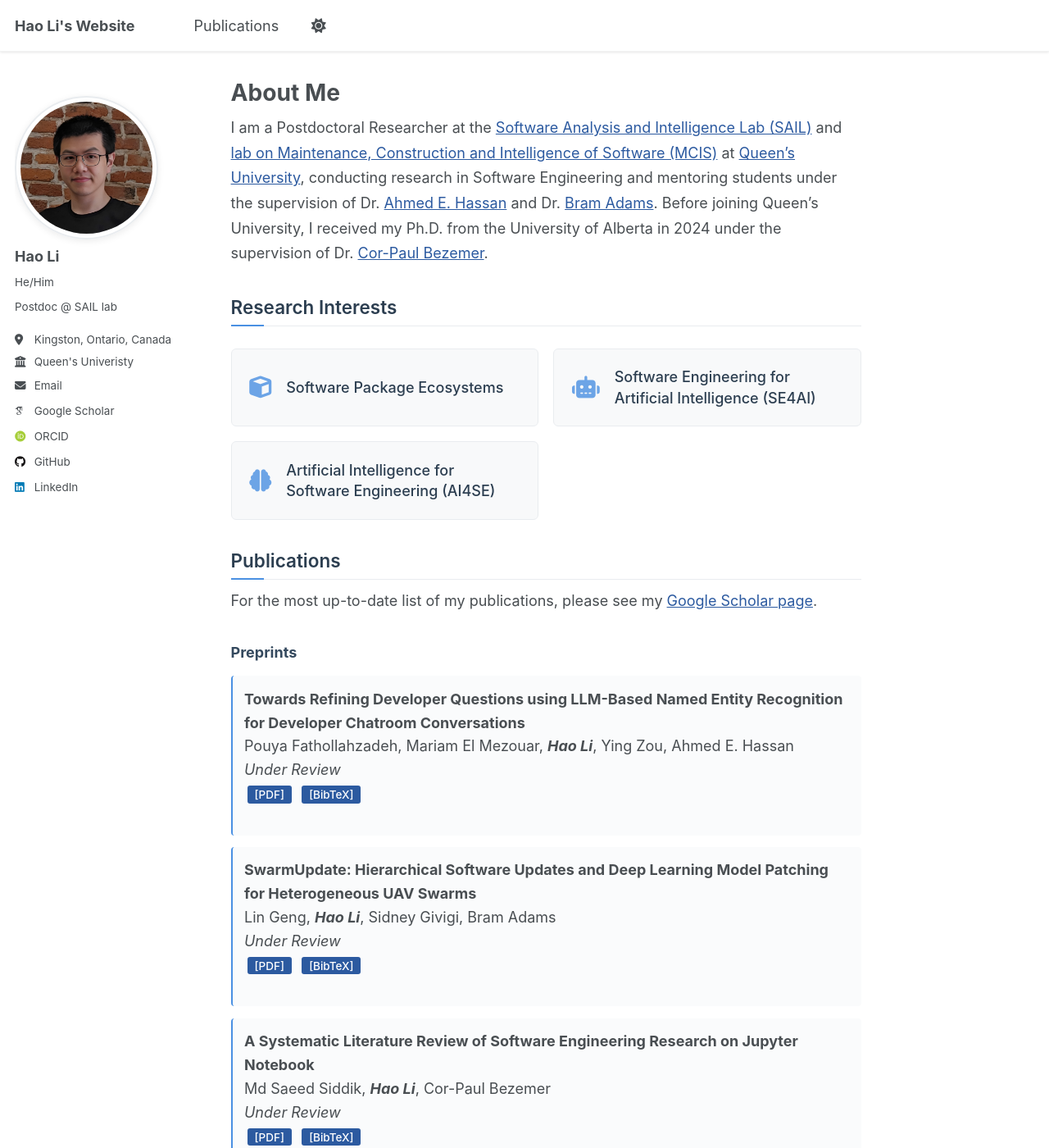
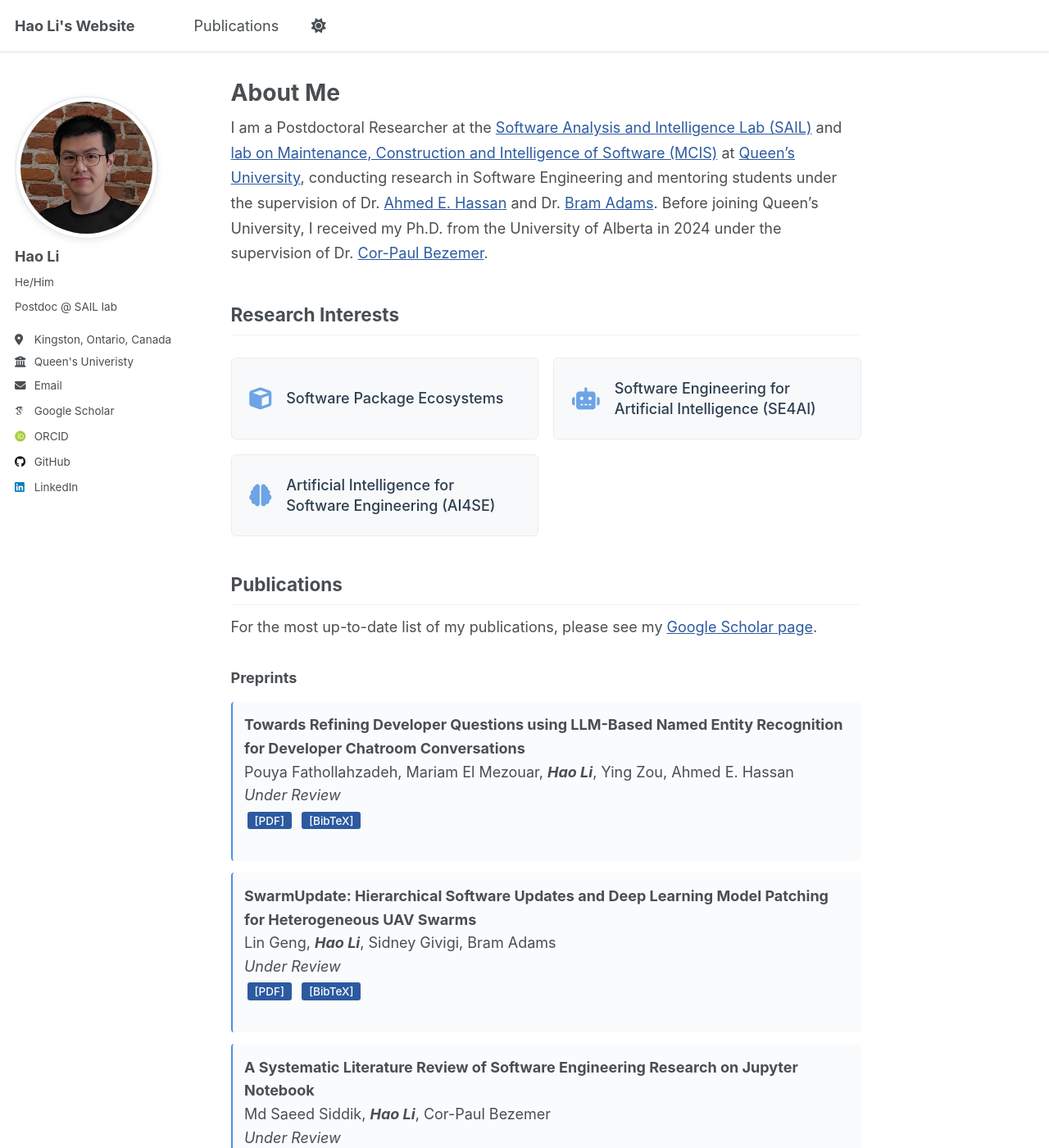
Before and after one commit to Leo-LiHao/Leo-LiHao.github.io, a Jekyll site: the page built from _pages/about.md, in a window 1280 px wide and 1400 px high. Shown: the whole window at 82% size. Built offline with Jekyll 4.4.1, drawn with Linux system fonts in a browser that asks for light colours; some web fonts are replaced.

Commit message:
updated font

```diff
--- a/_sass/_custom-enhancements.scss
+++ b/_sass/_custom-enhancements.scss
@@ -18,23 +18,25 @@
   gap: 1rem;
   border: 1px solid #e9ecef;
   transition: all 0.2s ease;
+  min-height: 100px;
+  align-self: stretch;
+}
 
-  &:hover {
+.research-item:hover {
   background: #f1f3f4;
   border-color: #4a90e2;
 }
 
-  i {
+.research-item i {
   font-size: 1.5rem;
   color: #4a90e2;
   opacity: 0.8;
 }
 
-  strong {
+.research-item strong {
   font-size: 1rem;
   line-height: 1.4;
   font-weight: 500;
-  }
 }
 
 /* Enhanced publication styling */
@@ -47,22 +49,22 @@
 /* Profile enhancement */
 .author__avatar img {
   border: 2px solid #e9ecef;
-  box-shadow: 0 2px 8px rgba(0,0,0,0.08);
+  box-shadow: 0 2px 8px rgba(0, 0, 0, 0.08);
   transition: all 0.2s ease;
+}
 
-  &:hover {
+.author__avatar img:hover {
   border-color: #4a90e2;
-  }
 }
 
 /* Link styling improvements */
 a {
   color: #2c5aa0;
   transition: color 0.2s ease;
+}
 
-  &:hover {
+a:hover {
   color: #1a5490;
-  }
 }
 
 /* Enhanced button styling for PDF/BibTeX links */
@@ -78,74 +80,70 @@
   font-weight: 500;
   text-decoration: none;
   transition: all 0.2s ease;
-  box-shadow: 0 1px 3px rgba(0,0,0,0.1);
+  box-shadow: 0 1px 3px rgba(0, 0, 0, 0.1);
+}
 
-  &:hover {
+.publication-links a:hover {
   background: #1a5490;
   color: white;
   text-decoration: none;
 }
-}
 
-/* Enhanced section headers */
-.page__content h2 {
-  color: #2c3e50;
-  border-bottom: 1px solid #e9ecef;
-  padding-bottom: 0.5rem;
-  margin-top: 2rem;
-  position: relative;
-  display: flex;
-  align-items: center;
-  gap: 0.5rem;
-  font-weight: 600;
+// /* Enhanced section headers */
+// .page__content h2 {
+//   color: #2c3e50;
+//   border-bottom: 1px solid #e9ecef;
+//   padding-bottom: 0.5rem;
+//   margin-top: 2rem;
+//   position: relative;
+//   display: flex;
+//   align-items: center;
+//   gap: 0.5rem;
+//   font-weight: 600;
 
-  &:before {
-    content: "";
-    position: absolute;
-    bottom: -1px;
-    left: 0;
-    width: 40px;
-    height: 2px;
-    background: #4a90e2;
-  }
-}
+//   &:before {
+//     content: "";
+//     position: absolute;
+//     bottom: -1px;
+//     left: 0;
+//     width: 40px;
+//     height: 2px;
+//     background: #4a90e2;
+//   }
+// }
 
-.page__content h3 {
-  display: flex;
-  align-items: center;
-  gap: 0.5rem;
-  color: #34495e;
-  margin-top: 2rem;
-}
+// .page__content h3 {
+//   display: flex;
+//   align-items: center;
+//   gap: 0.5rem;
+//   color: #34495e;
+//   margin-top: 2rem;
+// }
 
 /* Card-like styling for content sections */
 .page__content {
+  font-family: -apple-system, BlinkMacSystemFont, "Segoe UI", Roboto, sans-serif;
   line-height: 1.7;
+}
 
-  p {
+.page__content p {
   margin-bottom: 1.2rem;
 }
 
-  li {
+.page__content li {
   margin-bottom: 0.8rem;
   line-height: 1.6;
-  }
-}
-
-/* Publication entries styling */
-.page__content li {
   background: #fafbfc;
   padding: 0.8rem;
-  margin-bottom: 0.8rem;
   border-radius: 4px;
   border-left: 2px solid #4a90e2;
   transition: all 0.2s ease;
   list-style: none;
+}
 
-  &:hover {
+.page__content li:hover {
   background: #f5f6f7;
   border-left-color: #2c5aa0;
-  }
 }
 
 /* Remove bullet points from all lists in content */
@@ -155,6 +153,7 @@
   margin-left: 0 !important;
   padding-left: 0 !important;
 }
+
 .page__content li::marker {
   display: none;
 }
@@ -170,12 +169,12 @@
   text-decoration: none;
   margin: 0 0.2rem;
   transition: all 0.2s ease;
+}
 
-  &:hover {
+.page__content li a:hover {
   background: #1a5490;
   color: white;
   text-decoration: none;
-  }
 }
 
 /* Responsive design improvements */
@@ -187,10 +186,10 @@
   .research-item {
     flex-direction: column;
     text-align: center;
+  }
 
-    i {
+  .research-item i {
     margin-bottom: 0.5rem;
-    }
   }
 }
 
@@ -208,28 +207,23 @@
     background: #2c3e50;
     border: 1px solid #34495e;
     color: #ecf0f1;
+  }
 
-    i {
+  .research-item i {
     color: #74b9ff;
-    }
   }
 
   .page__content li {
     background: rgba(255, 255, 255, 0.03);
     border-left-color: #74b9ff;
+  }
 
-    &:hover {
+  .page__content li:hover {
     background: rgba(255, 255, 255, 0.06);
-    }
   }
 }
 
 /* Improved navigation */
 .masthead {
-  box-shadow: 0 1px 3px rgba(0,0,0,0.1);
+  box-shadow: 0 1px 3px rgba(0, 0, 0, 0.1);
 }
-
-/* Clean, professional styling */
-.page__content {
-  font-family: -apple-system, BlinkMacSystemFont, "Segoe UI", Roboto, sans-serif;
-}
```
Lines whose indentation alone changed are shown as unchanged.
